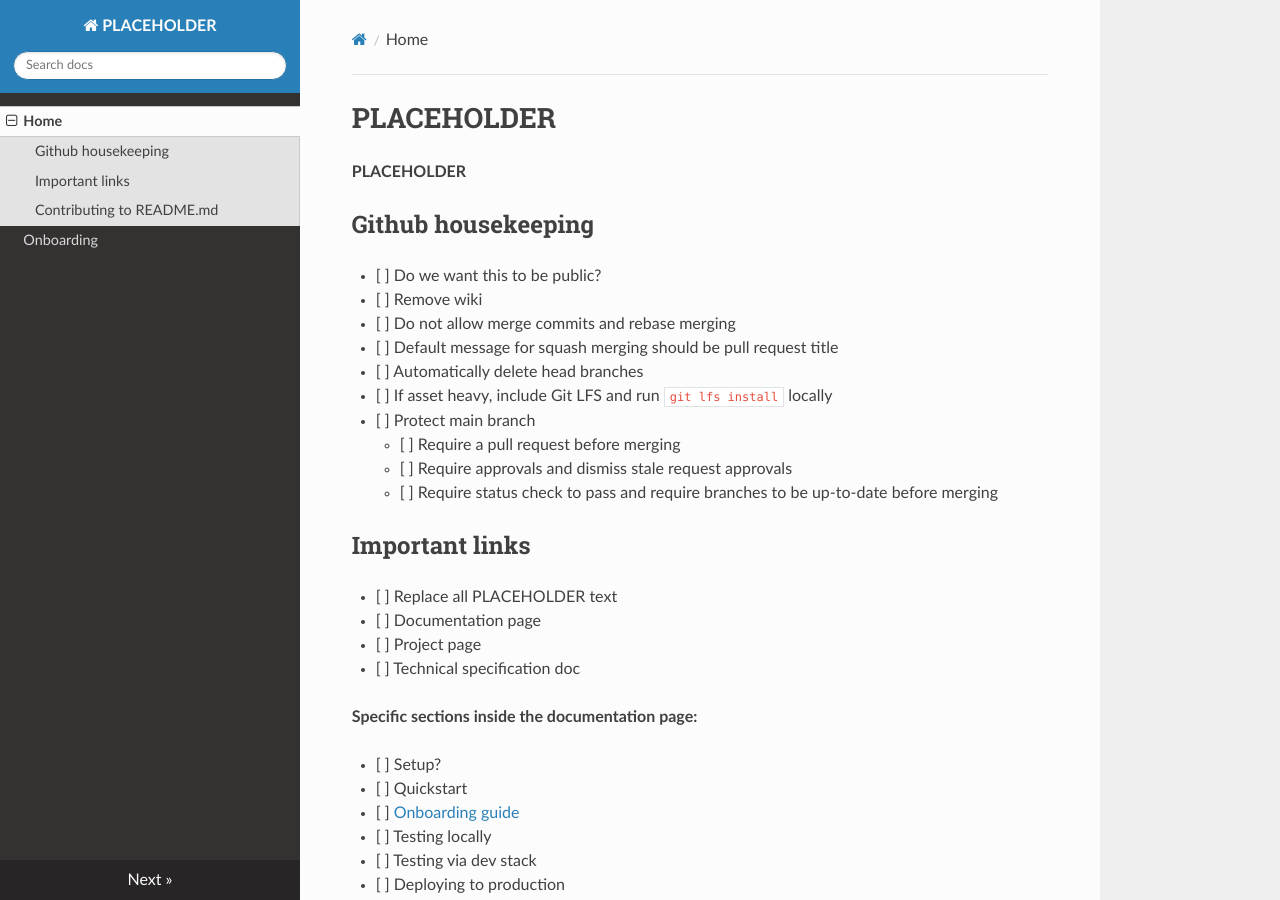
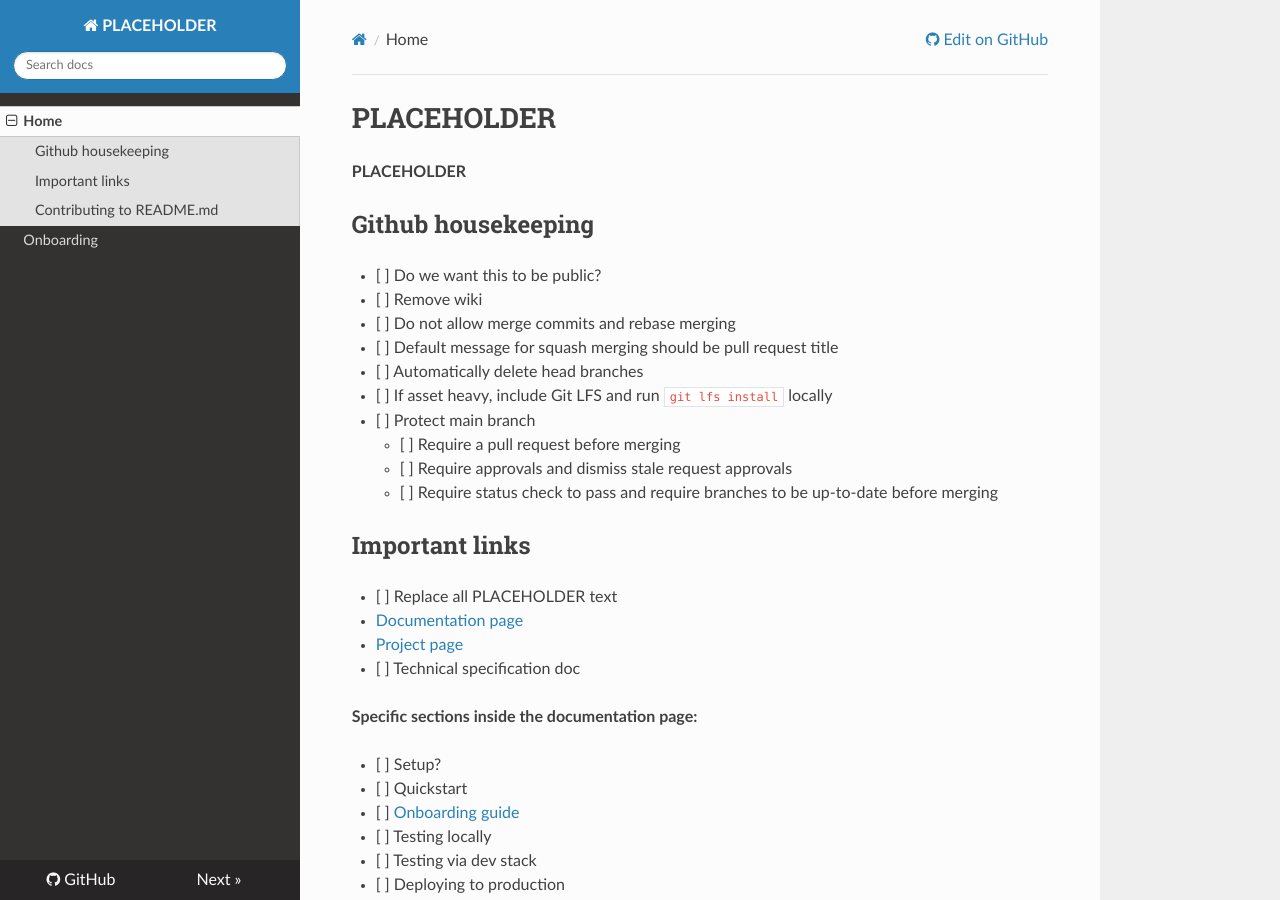
Before and after one commit to TurnipXenon/reinhard_template, an MkDocs documentation site: the page built from docs/docs/index.md, in a window 1280 px wide and 900 px high. Built offline with MkDocs 1.6.1, drawn with Linux system fonts in a browser that asks for light colours; nearby versions of some CDN libraries; part of the change alters nothing that is shown.

Commit message:
Add more placeholders (#5)

```diff
--- a/docs/docs/index.md
+++ b/docs/docs/index.md
@@ -17,8 +17,8 @@
 ## Important links
 
 - [ ] Replace all PLACEHOLDER text
-- [ ] Documentation page
-- [ ] Project page
+- [Documentation page](https://turnipxenon.github.io/PLACEHOLDER)
+- [Project page](https://github.com/users/TurnipXenon/projects/8)
 - [ ] Technical specification doc
 
 **Specific sections inside the documentation page:**
--- a/docs/mkdocs.yml
+++ b/docs/mkdocs.yml
@@ -1,7 +1,7 @@
 site_name: PLACEHOLDER
 theme:
   name: readthedocs
-#repo_url: PLACEHOLDER
+repo_url: https://github.com/TurnipXenon/PLACEHOLDER
 nav:
   - Home: index.md
   - Onboarding: onboarding.md
```
